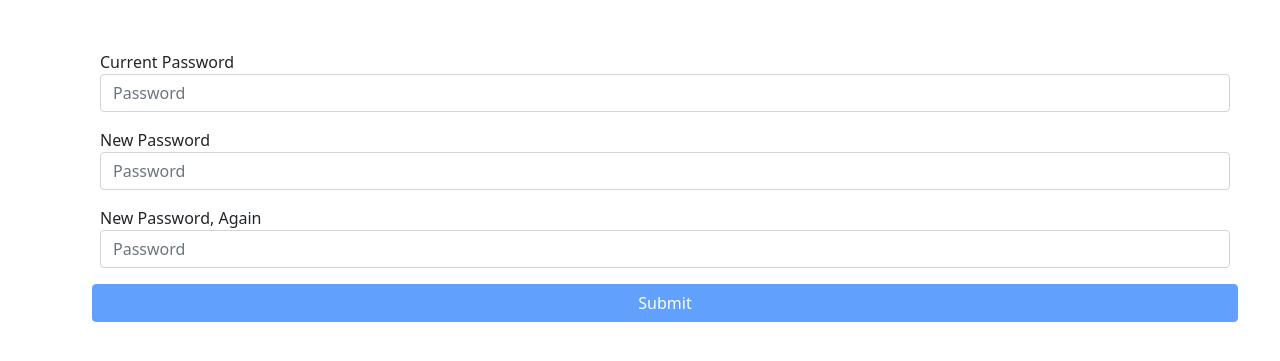
After one commit to karanmandve/VISTA, a Flask app: page /change-password in a window 1280 px wide. The commit adds this page. Shown: the top 361 px of the page. Run offline with Flask 3, Linux system fonts and the light colour scheme; some libraries are stand-ins or nearby versions.

Commit message:
added password reset and hashing

```diff
--- a/app.py
+++ b/app.py
@@ -1,4 +1,5 @@
 import string
+import bcrypt
 from flask import Flask, render_template, url_for, redirect, request, jsonify, flash, abort
 from flask_cors import CORS
 from flask_wtf import FlaskForm, CSRFProtect
@@ -150,12 +151,13 @@ def teacher():
         admin = User.query.filter_by(id=1).first()
 
         roll_no = int(dashboard_login_form.roll_no.data)
-        password = dashboard_login_form.password.data
+        password = bytes(dashboard_login_form.password.data, "UTF-8")
+        admin_password_hash = bytes(admin.password, "UTF-8")
 
         if admin.roll_no != roll_no:
             flash("Id does not exist, please try again")
             return render_template("Teachers/teacher-login.html", dashboard_login_form=dashboard_login_form)
-        elif admin.password == password:
+        elif bcrypt.checkpw(password, admin_password_hash):
             login_user(admin)
             return render_template("Dashboard_for_teachers/dashboard.html")
         else:
@@ -407,6 +409,7 @@ def student_response():
 
 # KRISHNA'S CODE
 
+
 @app.route("/generate-passwords/<count>")
 @admin_only
 def generate_passwords(count):
@@ -421,6 +424,45 @@ def generate_passwords(count):
     return jsonify(passwords)
 
 
+class UpdatePasswordForm(FlaskForm):
+    current = StringField('current', validators=[validators.data_required()])
+    new = StringField('new', validators=[validators.data_required()])
+
+
+@app.route("/change-password", methods=['POST', 'GET'])
+def change_password_page():
+    form = UpdatePasswordForm()
+    message = ""
+    if form.validate_on_submit():
+        admin = User.query.filter_by(id=1).first()
+        current_password_hash = bytes(admin.password, "UTF-8")
+        form_password = bytes(form.current.data, "UTF-8")
+        if bcrypt.checkpw(form_password, current_password_hash):
+            new_password = bytes(form.new.data, "UTF-8")
+            salt = bcrypt.gensalt()
+            new_password_hashed = bcrypt.hashpw(new_password, salt)
+            admin.password = str(new_password_hashed, "UTF-8")
+            db.session.commit()
+            message = "Password updated successfully"
+        else:
+            message = "Incorrect Password"
+
+    return render_template("Dashboard_for_teachers/change_password.html", form=form, message=message)
+
+
+@app.route("/print")
+def printChange():
+    admin = User.query.filter_by(id=1).first()
+    admin.password="$2b$12$.Hp/mxMv.AVKOkCtqfSb5.NcuPQM79Q66wSD6ciSkPW5TykywYMuW"
+    db.session.commit()
+    dict1 = {
+        "roll no": admin.roll_no,
+        "password": admin.password,
+    }
+    return jsonify(dict1)
+
+
+
 
 
 if __name__ == "__main__":
--- /dev/null
+++ b/templates/Dashboard_for_teachers/change_password.html
@@ -0,0 +1,76 @@
+<!doctype html>
+<html lang="en">
+  <head>
+    <meta charset="utf-8">
+    <link rel="stylesheet" href="https://cdn.jsdelivr.net/npm/bootstrap@5.0.2/dist/css/bootstrap.min.css" />
+    <link rel="stylesheet" href="https://cdn.jsdelivr.net/npm/bootstrap-icons@1.5.0/font/bootstrap-icons.css" />
+    <meta name="viewport" content="width=device-width, initial-scale=1, shrink-to-fit=no">
+      <link rel=”stylesheet” href=”https://stackpath.bootstrapcdn.com/bootstrap/4.3.1/css/bootstrap.min.css” integrity=”sha384-ggOyR0iXCbMQv3Xipma34MD+dH/1fQ784/j6cY/iJTQUOhcWr7x9JvoRxT2MZw1T” crossorigin=”anonymous”>
+    <title>Change Password</title>
+  </head>
+  <body>
+  <section id="password_form" style="margin: 50px 50px 75px 100px;">
+  <form method="POST" action="/change-password" class="row g-3 needs-validation" id="form" novalidate>
+            {{ form.csrf_token }}
+          <input type="hidden" name="csrf_token" value="{{ csrf_token() }}"/>
+  <div class="form-group">
+        <label>Current Password</label>
+    {{form.current(placeholder="Password", class="form-control", type="text",id="current")}}
+<!--    <input type="text" class="form-control" id="current" placeholder="Password">-->
+  </div>
+      <div class="form-group">
+    <label >New Password</label>
+            {{form.new(placeholder="Password", class="form-control", type="text",id="new")}}
+
+<!--    <input type="text" class="form-control" id="new" placeholder="Password">-->
+  </div>
+       <div class="form-group">
+    <label >New Password, Again</label>
+    <input type="text" class="form-control" id="new2" placeholder="Password">
+  </div>
+
+  <button type="submit" class="btn btn-primary" id="submit_button">Submit</button>
+</form>
+  </section>
+    <script>
+        const new1 = document.getElementById('new');
+        const new2 = document.getElementById('new2');
+        const current=document.getElementById('current');
+        var response= '{{ message }}';
+        console.log("message: "+response);
+        if(response!=''){
+            alert(response);
+            new1.value='';
+            new2.value='';
+            current.value='';
+            if(response=='Password updated successfully'){
+                window.location = '/teacher-login';
+            }
+         }
+        const pattern = new RegExp('((?=.*[a-z])(?=.*[A-Z])(?=.*[0-9])(?=.*[^A-Za-z0-9])(?=.{6,}))|((?=.*[a-z])(?=.*[A-Z])(?=.*[^A-Za-z0-9])(?=.{8,}))')
+        const submitButton= document.getElementById('submit_button');
+        submitButton.disabled=true;
+
+        const inputHandler = function(e) {
+          if((new1.value === new2.value) && (pattern.test(new1.value)) && current.value!=''){
+              submitButton.disabled=false;
+          }else{
+              submitButton.disabled=true;
+          }
+        }
+
+        current.addEventListener('input', inputHandler);
+        new1.addEventListener('input', inputHandler);
+        new2.addEventListener('input', inputHandler);
+    </script>
+
+
+
+
+
+
+    <script src="https://code.jquery.com/jquery-3.2.1.slim.min.js" integrity="sha384-KJ3o2DKtIkvYIK3UENzmM7KCkRr/rE9/Qpg6aAZGJwFDMVNA/GpGFF93hXpG5KkN" crossorigin="anonymous"></script>
+    <script src="https://cdn.jsdelivr.net/npm/popper.js@1.12.9/dist/umd/popper.min.js" integrity="sha384-ApNbgh9B+Y1QKtv3Rn7W3mgPxhU9K/ScQsAP7hUibX39j7fakFPskvXusvfa0b4Q" crossorigin="anonymous"></script>
+    <script src="https://cdn.jsdelivr.net/npm/bootstrap@4.0.0/dist/js/bootstrap.min.js" integrity="sha384-JZR6Spejh4U02d8jOt6vLEHfe/JQGiRRSQQxSfFWpi1MquVdAyjUar5+76PVCmYl" crossorigin="anonymous"></script>
+  </body>
+</html>
--- a/templates/Teachers/teacher-login.html
+++ b/templates/Teachers/teacher-login.html
@@ -116,6 +116,8 @@
       </form>
     </div>
 
+    <a href="{{ url_for('change_password_page') }}" class="nav-link"><div class="btn btn-primary">Change Password</div></a></div>
+
     <script src="//cdnjs.cloudflare.com/ajax/libs/jquery/2.1.3/jquery.min.js"></script>
     <script>
       $("#password").focusin(function () {
```
Also changed, not shown: requirements.txt (+5 -4 lines), instance/exam.db, 1 other file.
